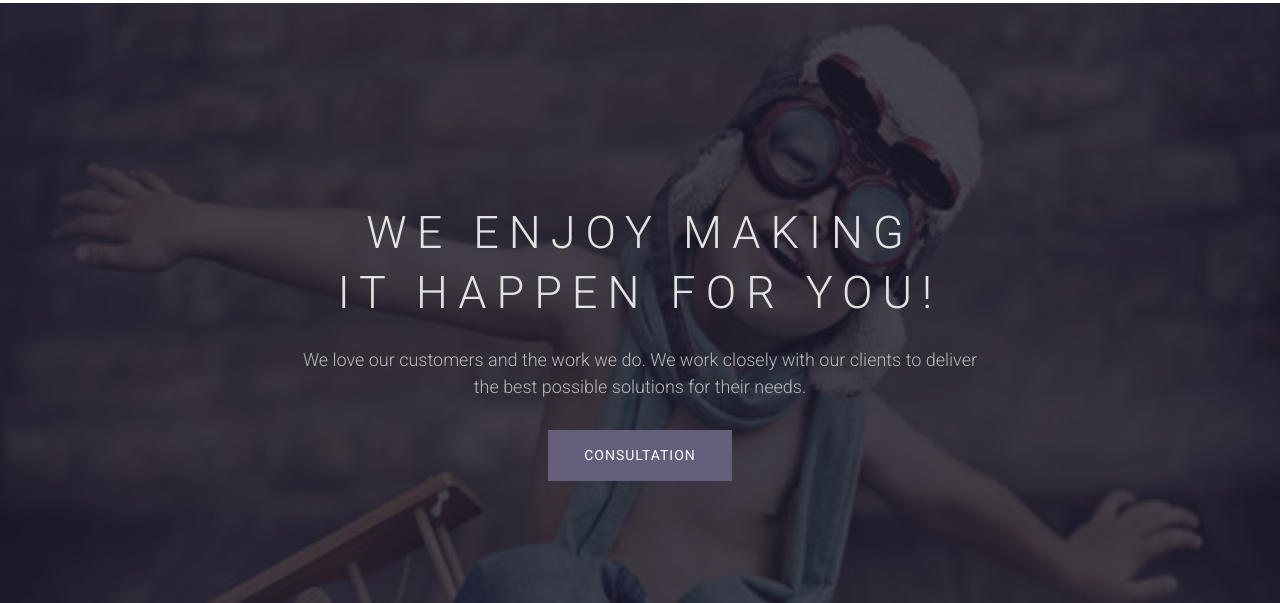
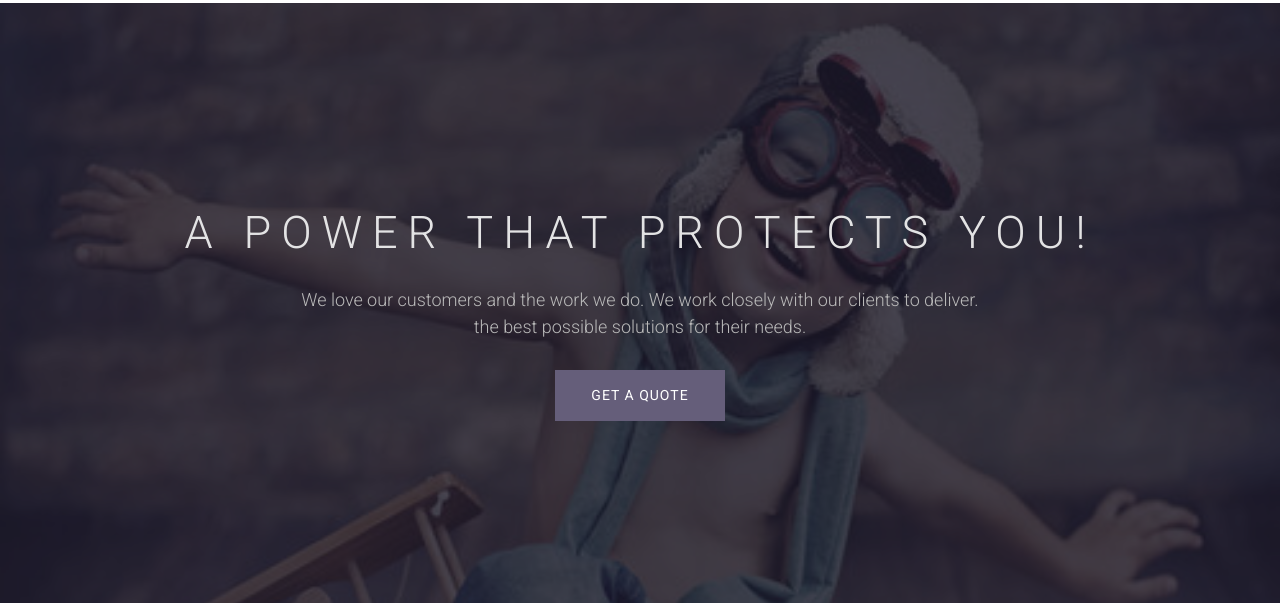
Before and after one commit to greek8/greek8.github.io, a website: page index.html in a window 1280 px wide. Shown: the part 197-800 px from the top of the page. Drawn offline with Linux system fonts and the light colour scheme; some packages are replaced by stand-ins of ours; files whose address does not match are found by name; a web font is replaced by a local one.

Commit message:
Add files via upload

```diff
--- a/index.html
+++ b/index.html
@@ -87,9 +87,9 @@
 		<div class="row">
 			<div class="col-md-12">
 				<div class="block">
-					<h1 class="animated fadeInUp">WE ENJOY MAKING <br>   IT HAPPEN FOR YOU!</h1>
-					<p class="animated fadeInUp">We love our customers and the work we do. We work closely with our clients to deliver </br>  the best possible solutions for their needs.</p>
-					<a href="https://themefisher.com/free-bootstrap-templates/" class="btn btn-main animated fadeInUp" >Consultation</a>
+					<h1 class="animated fadeInUp">A Power That Protects You!</h1>
+					<p class="animated fadeInUp">We love our customers and the work we do. We work closely with our clients to deliver. </br>  the best possible solutions for their needs.</p>
+					<a href="https://themefisher.com/free-bootstrap-templates/" class="btn btn-main animated fadeInUp" >Get A Quote</a>
 				</div>
 			</div>
 		</div>
```
